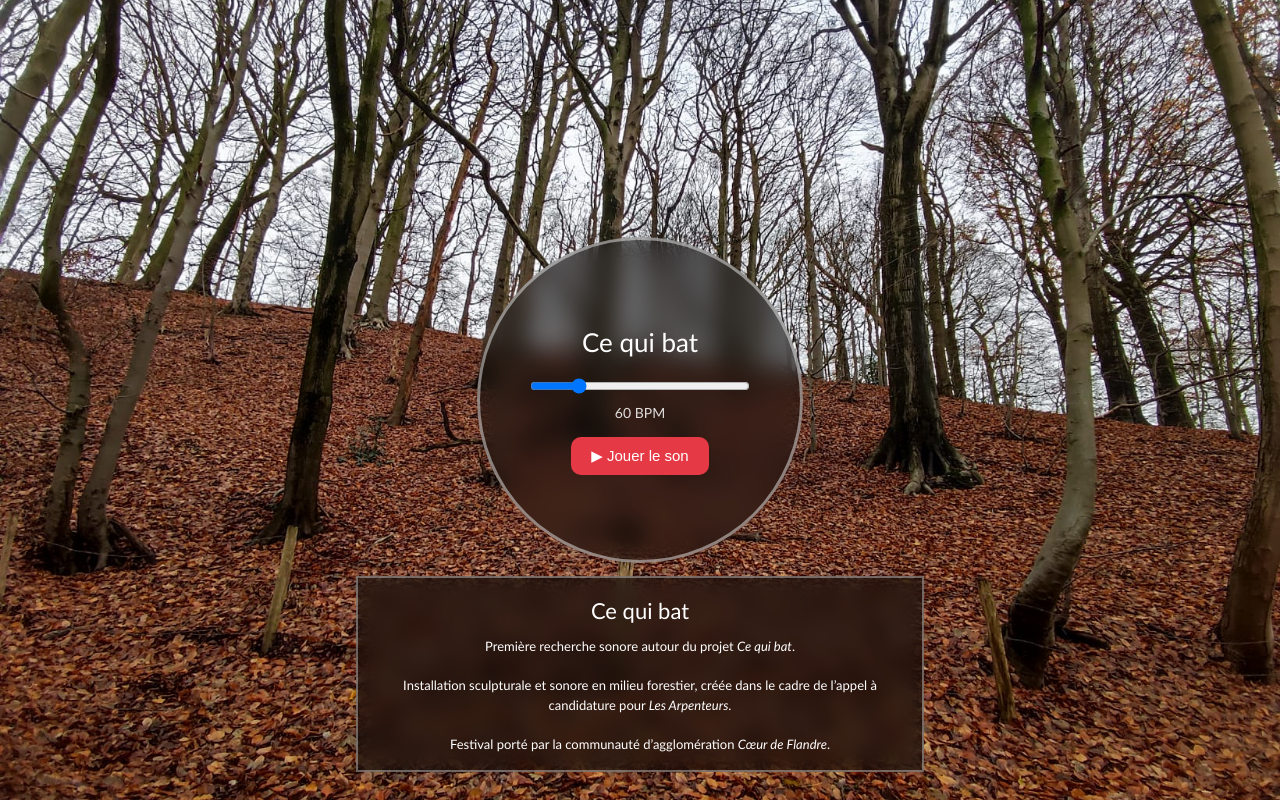
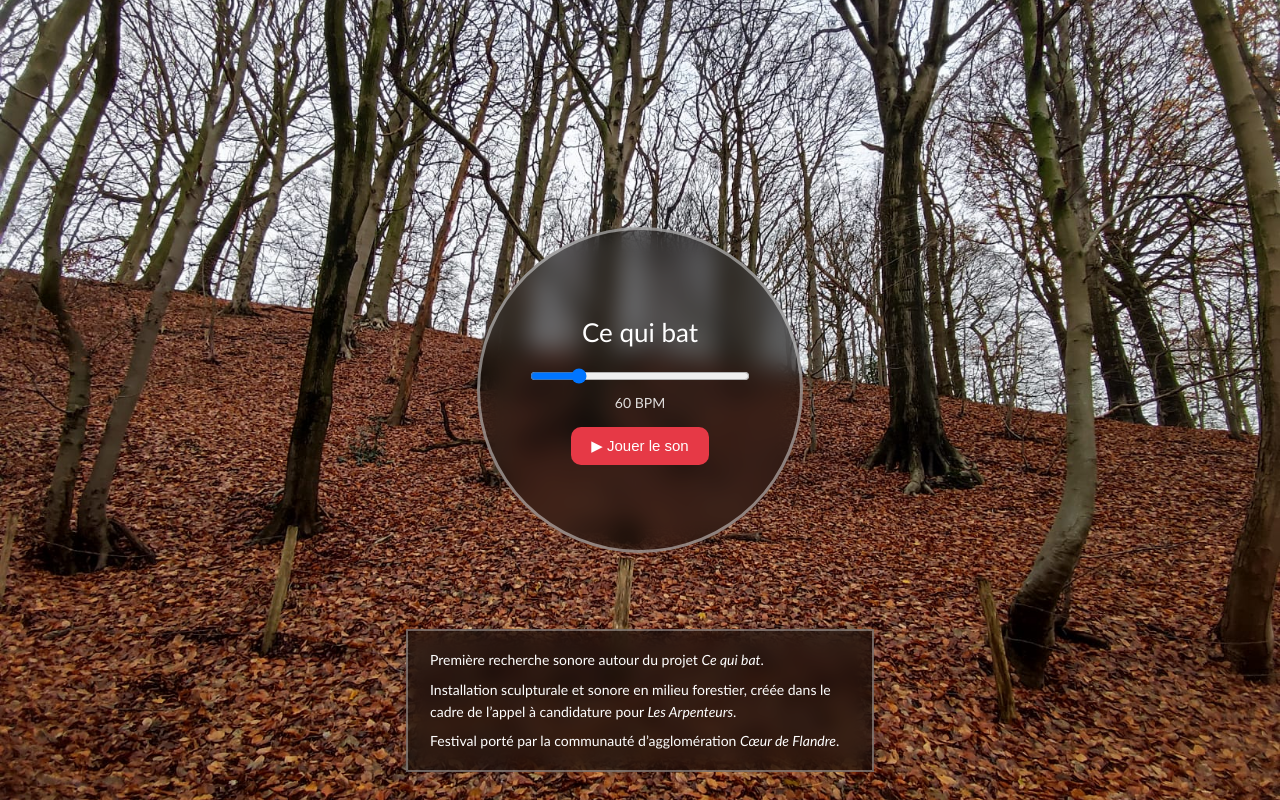
Before and after one commit to psandmd/cequibat, a plain HTML site: page index.html in a window 1280 px wide. Drawn offline with Linux system fonts and the light colour scheme.

Commit message:
Add files via upload

```diff
--- a/index.html
+++ b/index.html
@@ -15,6 +15,7 @@
     height: 100vh;
   }
 
+  /* ===== CERCLE ===== */
   #circle {
     width: 320px;
     height: 320px;
@@ -26,6 +27,7 @@
     justify-content: center;
     align-items: center;
     transform: scale(1);
+    margin-top: -20px; /* très léger, invisible mais efficace */
   }
 
   #circleContent {
@@ -71,38 +73,41 @@
     background: #d62839;
   }
 
+  /* ===== CARTEL FLOTTANT ===== */
   #cartel {
     position: fixed;
     bottom: 28px;
     left: 50%;
     transform: translateX(-50%);
-    max-width: 520px;
+    max-width: 420px;
     background: rgba(0,0,0,0.55);
     backdrop-filter: blur(10px);
     border: 2px solid rgba(255,255,255,0.35);
-    padding: 16px 22px;
+    padding: 18px 22px;
     color: white;
-    font-size: 13px;
-    line-height: 1.5;
-    text-align: center;
+    font-size: 14px;
+    line-height: 1.55;
+    text-align: left;
   }
 
-  #cartel-title {
-    font-size: 22px;
-    margin-bottom: 10px;
-    font-weight: normal;
+  #cartel p {
+    margin: 0 0 8px 0;
+  }
+
+  #cartel p:last-child {
+    margin-bottom: 0;
   }
 </style>
 </head>
 
 <body>
 
+<!-- ===== CERCLE CENTRAL ===== -->
 <div id="circle">
   <div id="circleContent">
 
     <div id="title">Ce qui bat</div>
 
-    <!-- BPM limité à 180 -->
     <input id="speedSlider" type="range" min="30" max="180" value="60" />
     <div id="bpmLabel">60 BPM</div>
 
@@ -112,14 +117,20 @@
   </div>
 </div>
 
+<!-- ===== CARTEL ===== -->
 <div id="cartel">
-  <div id="cartel-title">Ce qui bat</div>
+  <p>Première recherche sonore autour du projet <em>Ce qui bat</em>.</p>
 
-  Première recherche sonore autour du projet <em>Ce qui bat</em>.<br><br>
-  Installation sculpturale et sonore en milieu forestier, créée dans le cadre
-  de l’appel à candidature pour <em>Les Arpenteurs</em>.<br><br>
-  Festival porté par la communauté d’agglomération
-  <em>Cœur de Flandre</em>.
+  <p>
+    Installation sculpturale et sonore en milieu forestier,
+    créée dans le cadre de l’appel à candidature pour
+    <em>Les Arpenteurs</em>.
+  </p>
+
+  <p>
+    Festival porté par la communauté d’agglomération
+    <em>Cœur de Flandre</em>.
+  </p>
 </div>
 
 <script>
@@ -130,7 +141,7 @@ const playBtn = document.getElementById("playBtn");
 const circle = document.getElementById("circle");
 const content = document.getElementById("circleContent");
 
-const BASE_BPM = 60; // BPM réel du fichier Ableton
+const BASE_BPM = 60;
 let playing = false;
 
 slider.addEventListener("input", () => {
@@ -158,8 +169,7 @@ playBtn.addEventListener("click", () => {
 function pulse() {
   if (!playing) return;
 
-  // 🔑 battement basé UNIQUEMENT sur 60 BPM
-  const beatDuration = 60 / BASE_BPM; // = 1 seconde
+  const beatDuration = 1; // 60 BPM
   const phase = (audio.currentTime % beatDuration) / beatDuration;
 
   const bpm = Number(slider.value);
```
